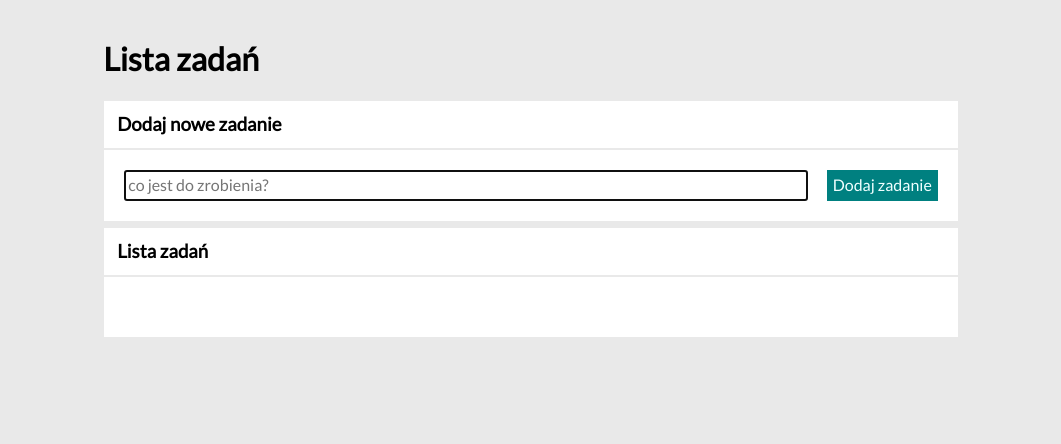
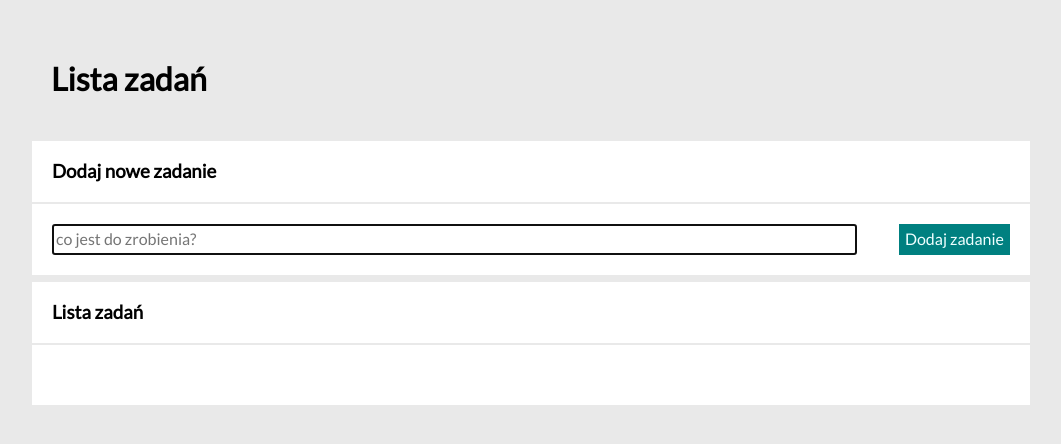
Before and after one commit to Liznaviecky/taskList, a plain HTML site: page index.html in a window 1280 px wide. Shown: the whole page, without its empty margins (109-1170 px from the left). Drawn offline with nearby package versions, Linux system fonts and the light colour scheme.

Commit message:
padding added

```diff
--- a/css/container.css
+++ b/css/container.css
@@ -1,6 +1,6 @@
 .container {
     word-break: break-word;
-    max-width: 69%;
+    max-width: 1000px;
     margin: auto;
     display: grid;
     grid-template-areas:
@@ -27,20 +27,22 @@
 
 .container__item--header {
     grid-area: header;
+    padding: 20px;
 }
 
 .container__item--addNewTask {
     grid-area: newTask;
-    padding: 13px;
+    padding: 20px;
 }
 
 .container__item--form {
     grid-area: form;
+    padding: 20px;
 }
 
 .container__item--taskList {
     grid-area: taskList;
-    padding: 13px;
+    padding: 20px;
     margin-top: 6px;
 }
 
```
